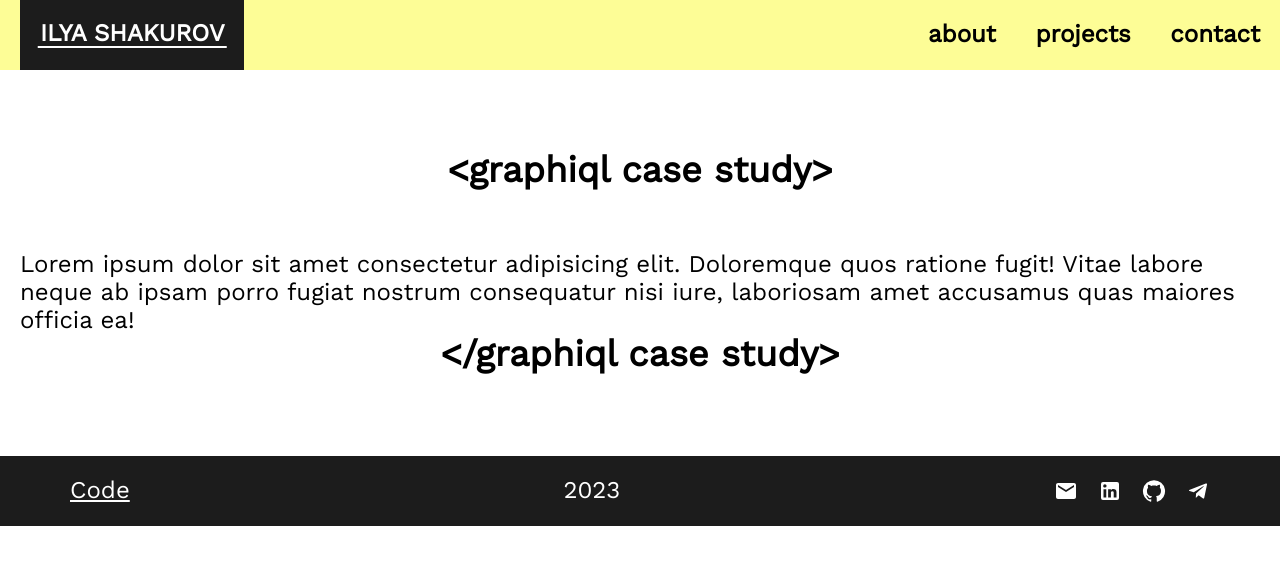
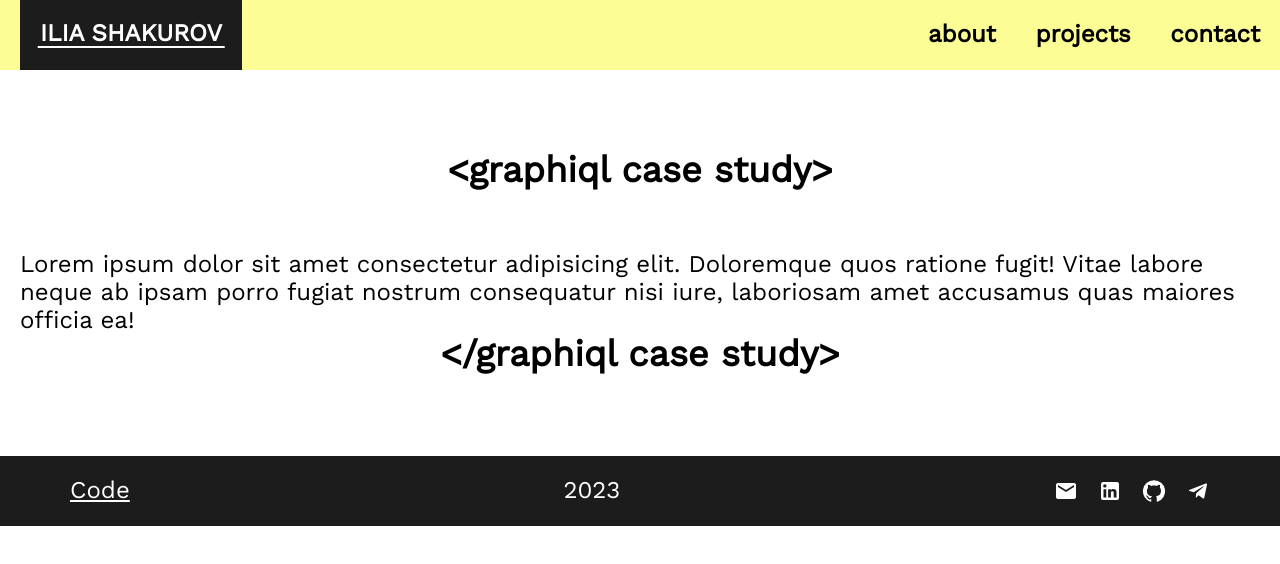
Before and after one commit to Ilichhh/portfolio-website, a React (Vite) app: page /graphiql in a window 1280 px wide. Shown: the top 564 px of the page. Built offline with nearby package versions, Linux system fonts and the light colour scheme.

Commit message:
fix: edit name

```diff
--- a/index.html
+++ b/index.html
@@ -4,7 +4,7 @@
     <meta charset="UTF-8" />
     <link rel="icon" type="image/svg+xml" href="/vite.svg" />
     <meta name="viewport" content="width=device-width, initial-scale=1.0" />
-    <title>Ilya Shakurov</title>
+    <title>Ilia Shakurov</title>
   </head>
   <body>
     <div id="root"></div>
--- a/src/components/Header.tsx
+++ b/src/components/Header.tsx
@@ -87,7 +87,7 @@ export const Header = () => {
   return (
     <HeaderWrapper>
       <HeaderContainer>
-        <Logo to="/">Ilya Shakurov</Logo>
+        <Logo to="/">Ilia Shakurov</Logo>
         <Nav>
           <Menu>
             <MenuItem>
--- a/src/components/sections/AboutSection.tsx
+++ b/src/components/sections/AboutSection.tsx
@@ -72,7 +72,7 @@ export const AboutSection = () => {
             <div>
               <SkillsList>{SkillsListNodes}</SkillsList>
               <About expanded={expanded}>
-                <h3>Hi there! I&apos;m Ilya and I write code.</h3>
+                <h3>Hi there! I&apos;m Ilia and I write code.</h3>
                 <p>
                   Since childhood, I have been captivated by building with constructors, drawing,
                   and solving logical problems. To maximize my strengths, I chose a career as an
--- a/src/components/sections/HeroSection.tsx
+++ b/src/components/sections/HeroSection.tsx
@@ -54,7 +54,7 @@ export const HeroSection = () => {
           <Header>
             Hi!
             <br />
-            I&apos;m Ilya,
+            I&apos;m Ilia,
             <br />
             Frontend Developer
           </Header>
--- a/src/data/social.ts
+++ b/src/data/social.ts
@@ -13,8 +13,8 @@ export const socialData = [
   {
     name: 'linkedin',
     icon: LinkedInIcon,
-    link: 'https://www.linkedin.com/in/ilya-shakurov',
-    description: 'linkedin.com/in/ilya-shakurov',
+    link: 'https://www.linkedin.com/in/ilia-shakurov',
+    description: 'linkedin.com/in/ilia-shakurov',
   },
   {
     name: 'github',
```
